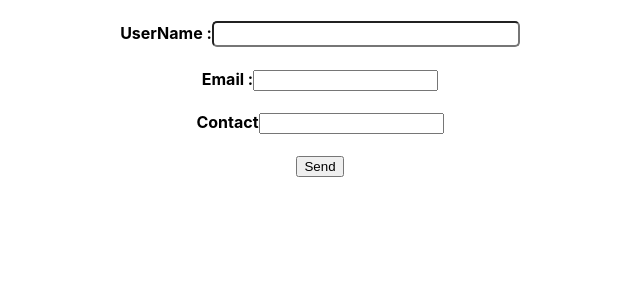
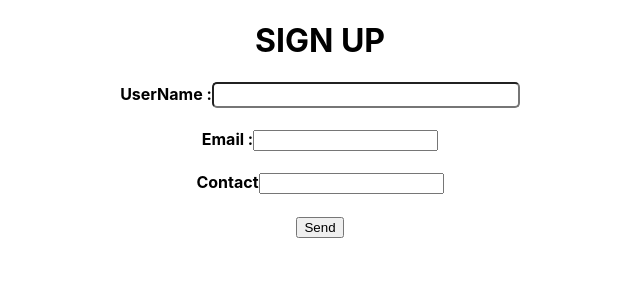
Before and after one commit to lyonsouma/React-Projects, a React (Create React App) app: page / in a window 1280 px wide. Shown: the top 300 px of the page, without its empty margins (320-960 px from the left). Built offline with nearby package versions, Linux system fonts and the light colour scheme.

Commit message:
Heading for the form

```diff
--- a/src/components/Form.js
+++ b/src/components/Form.js
@@ -29,6 +29,7 @@ class Form extends Component{
         return(
             <form className="whole, round">
                 <div>
+                    <h1>SIGN UP</h1>
                     <h4>UserName :
                     <input className="box" type="" value={this.state.userName} onChange={this.UpdateUserInput}></input>
                     </h4>
```
